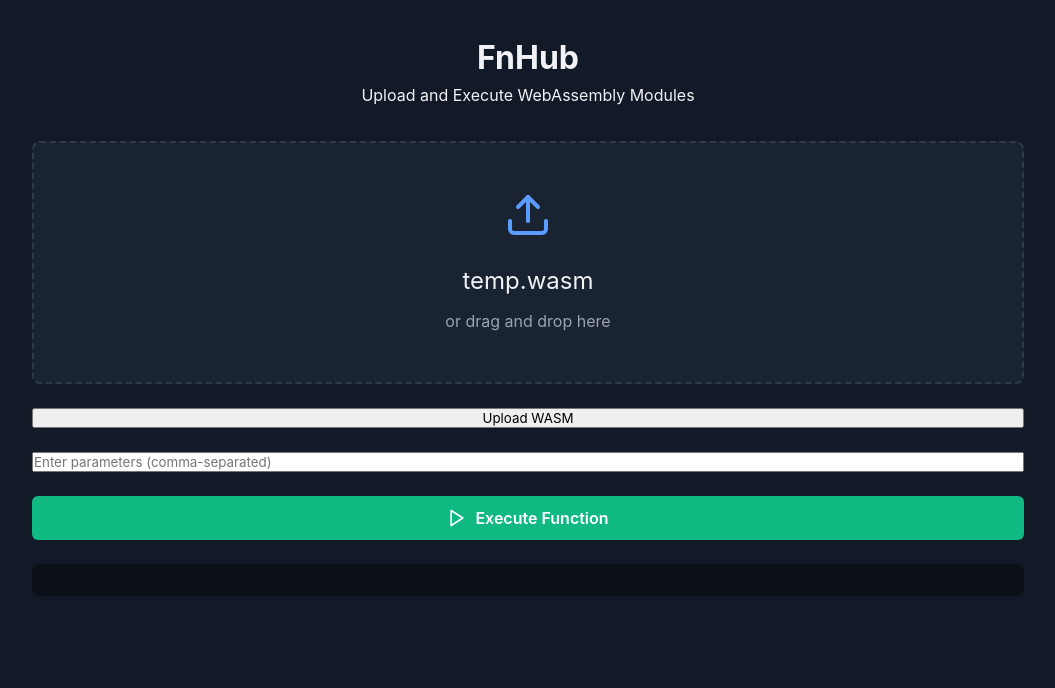
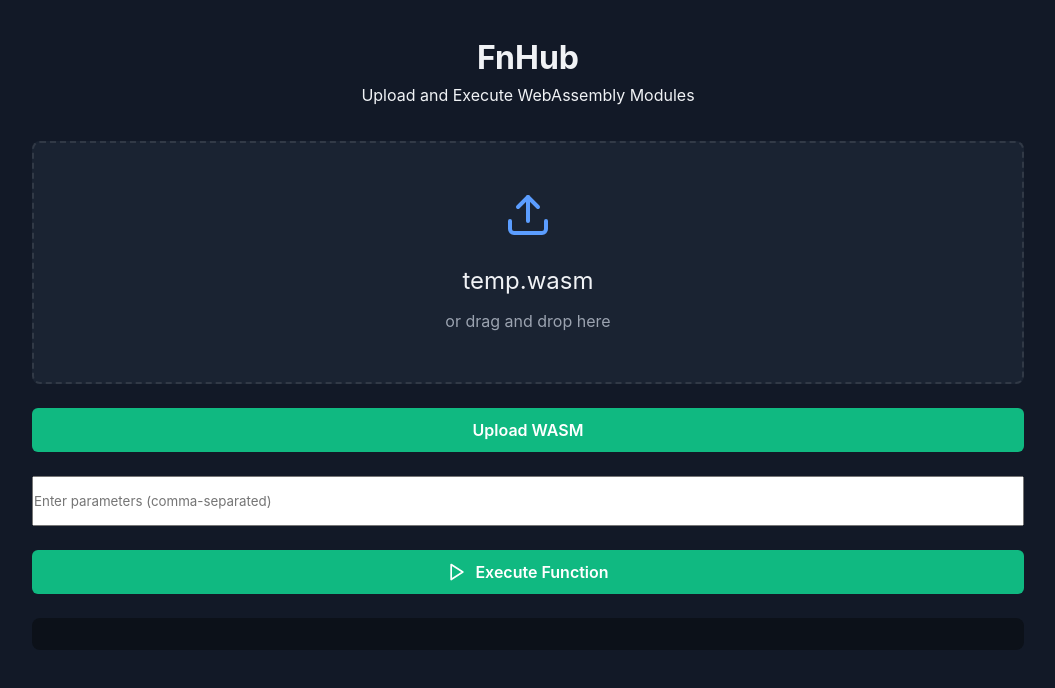
Before and after one commit to fnhub-io/fnhub-page, a React (Create React App) app: page / in a window 1280 px wide. Shown: the top 688 px of the page, without its empty margins (112-1167 px from the left). Built offline with nearby package versions, Linux system fonts and the light colour scheme.

Commit message:
bug: some css fixes

```diff
--- a/src/App.css
+++ b/src/App.css
@@ -14,7 +14,8 @@
     box-sizing: border-box;
     margin: 0;
     padding: 0;
-  font-family: -apple-system, BlinkMacSystemFont, 'Segoe UI', Roboto, Oxygen, Ubuntu, Cantarell, 'Open Sans', 'Helvetica Neue', sans-serif;
+    font-family: -apple-system, BlinkMacSystemFont, "Segoe UI", Roboto, Oxygen,
+        Ubuntu, Cantarell, "Open Sans", "Helvetica Neue", sans-serif;
 }
 
 body {
@@ -128,6 +129,21 @@ body {
     gap: 0.5rem;
     transition: background-color 0.2s ease;
 }
+.upload-button {
+    background-color: var(--green);
+    color: white;
+    border: none;
+    border-radius: 6px;
+    padding: 0.75rem 1rem;
+    font-size: 1rem;
+    font-weight: 600;
+    cursor: pointer;
+    display: flex;
+    align-items: center;
+    justify-content: center;
+    gap: 0.5rem;
+    transition: background-color 0.2s ease;
+}
 
 .execute-button:hover {
     background-color: #0da76f;
--- a/src/App.js
+++ b/src/App.js
@@ -151,6 +151,7 @@ function App() {
           placeholder="Enter parameters (comma-separated)"
           value={params}
           onChange={handleParamsChange}
+          style={{ height: "50px", width: "100%" }}
         />
         <button
           className="execute-button"
```
Also changed, not shown: 1 other file (tests, documents, lock files or other folders). Lines whose indentation alone changed are shown as unchanged.
